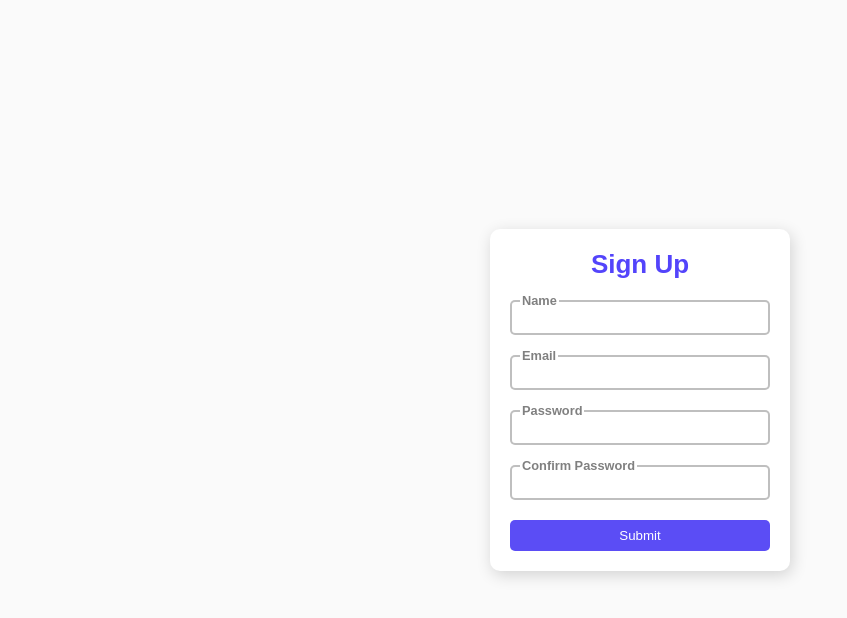
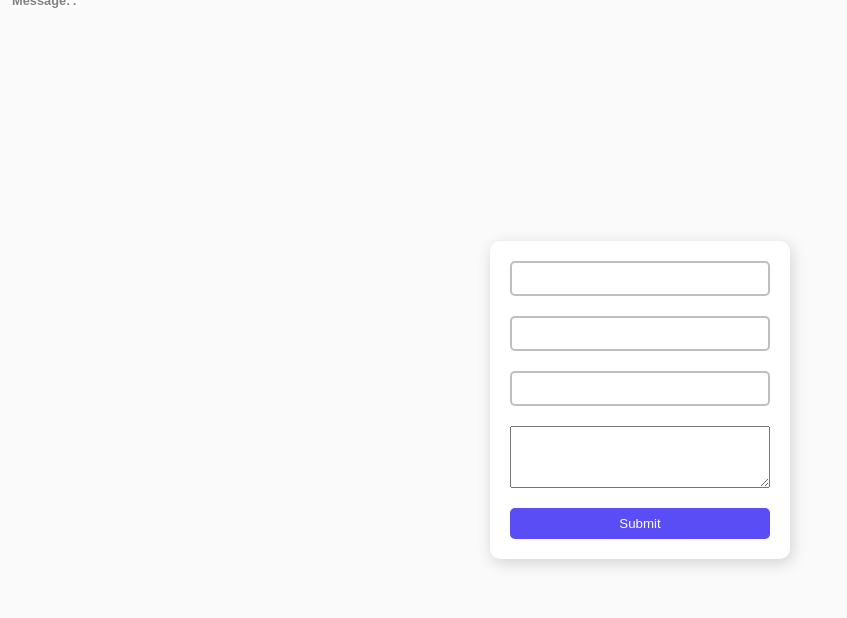
Before and after one commit to JinuSaju/Web-Forms, a plain HTML site: page index.html in a window 1280 px wide. Shown: the whole page, without its empty margins (0-847 px from the left). Drawn offline with Linux system fonts and the light colour scheme.

Commit message:
Update index.html

```diff
--- a/index.html
+++ b/index.html
@@ -7,25 +7,16 @@
     <title>Sign in</title>
   </head>
   <body>
-    <form class="vc-input">
-      <h1>Sign Up</h1>
-      <p>
-        <input type="text"  required/>
-        <label>Name</label>
-      </p>
-      <p>
-        <input type="text" type="email" required/>
-        <label>Email</label>
-      </p>
-      <p>
-        <input type="password" required/>
-        <label>Password</label>
-      </p>
-      <p>
-        <input type="password" required/>
-        <label>Confirm Password</label>
-      </p>
-      <button type="submit">Submit</button>
-    </form>
+    <form id="myForm" action="#" method="post" class="vc-input">
+  <label for="fullname">Full Name:</label>
+  <input type="text" id="fullname" name="fullname" required>
+  <label for="email">Email:</label>
+  <input type="email" id="email" name="email" required>
+  <label for="password">Password:</label>
+  <input type="password" id="password" name="password" minlength="8" required>
+  <label for="message">Message:</label>
+  <textarea id="message" name="message" rows="4" required></textarea>
+  <button type="submit">Submit</button>
+</form>
   </body>
 </html>
```
